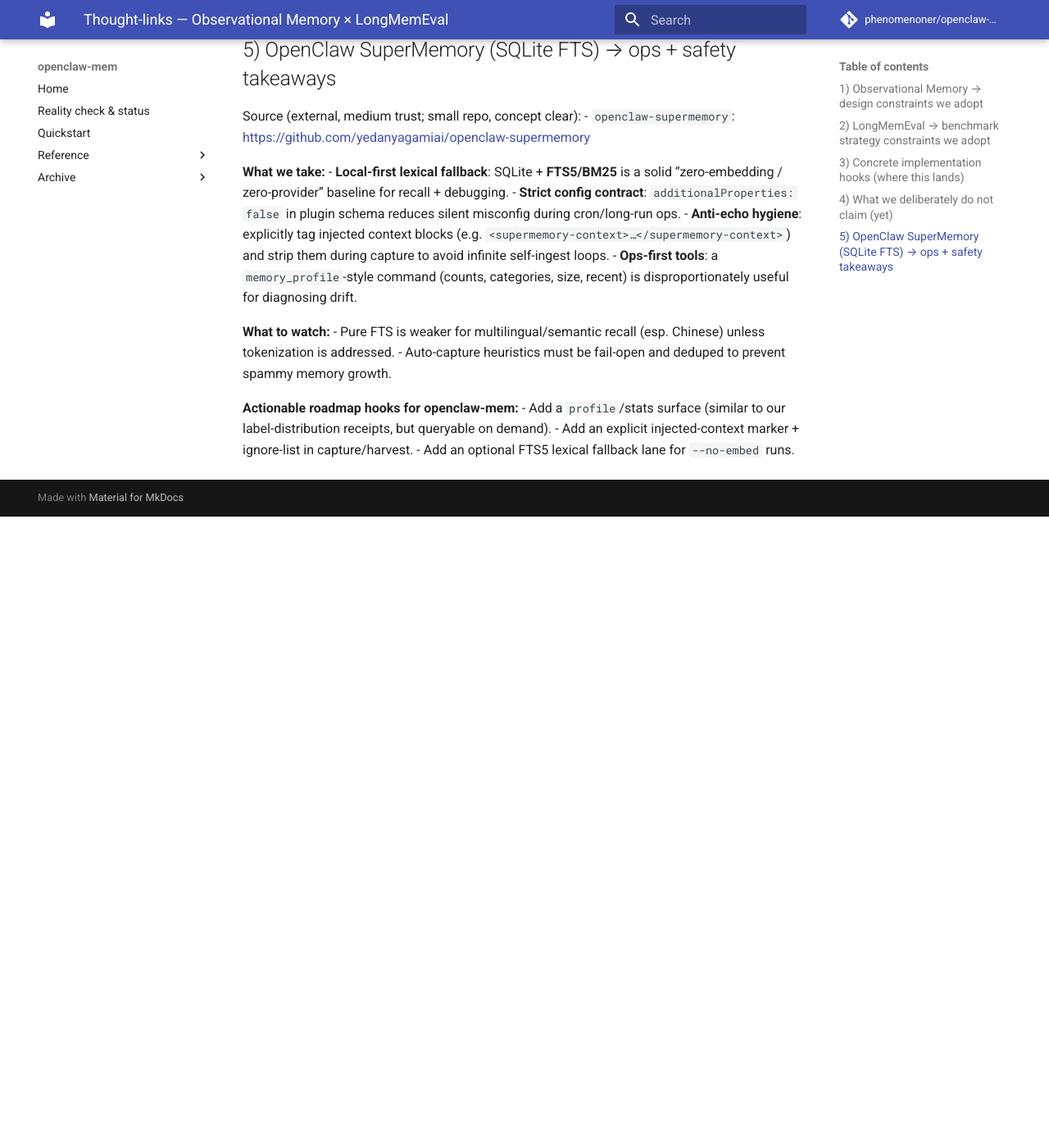
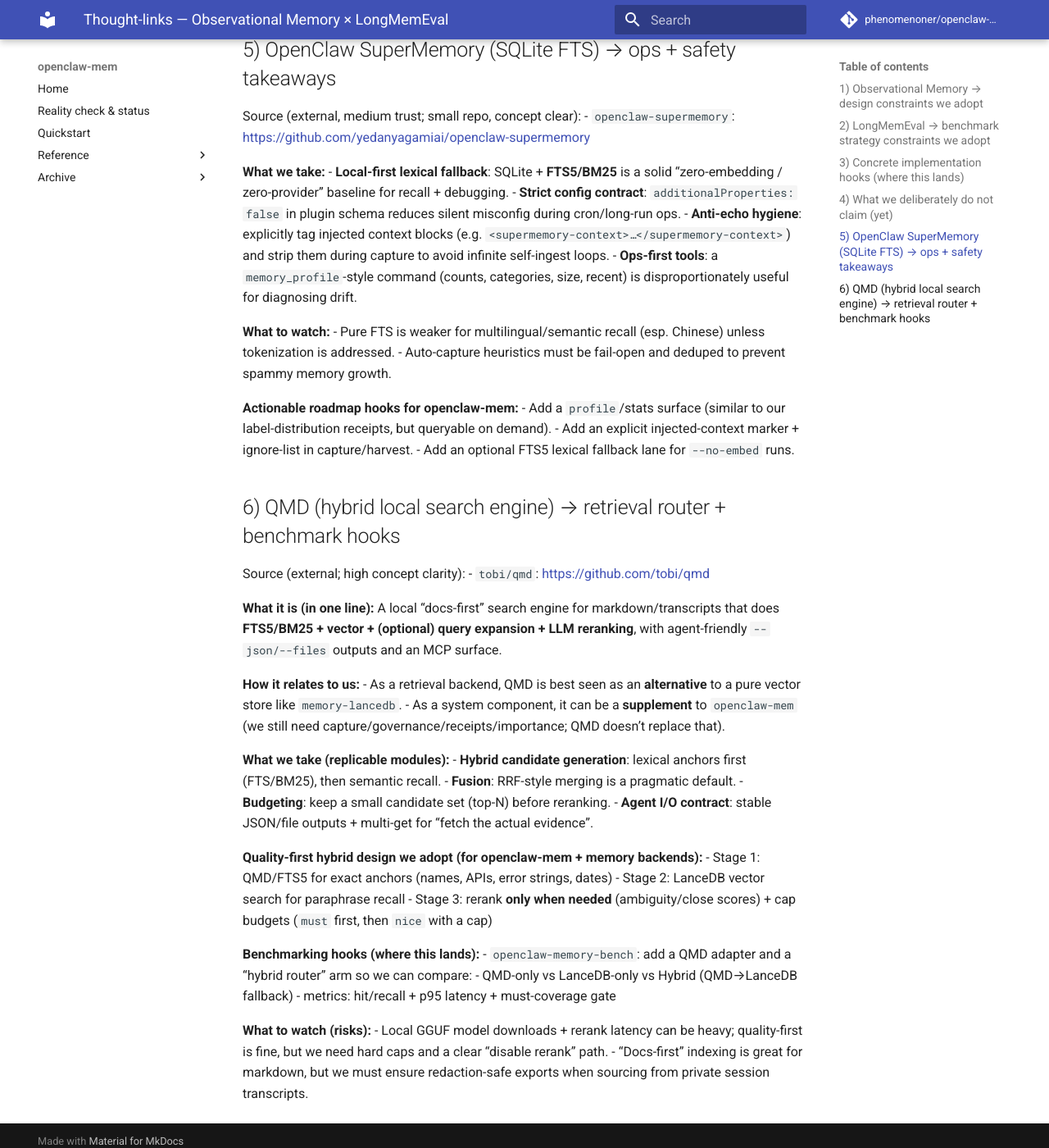
Before and after one commit to phenomenoner/openclaw-mem, an MkDocs documentation site: the page built from docs/thought-links.md, in a window 1280 px wide and 1400 px high, scrolled down 1564 px. Shown: the whole window at 82% size. Built offline with MkDocs 1.6.1 and Material for MkDocs 9.7.7, drawn with Linux system fonts in a browser that asks for light colours; comment, search, counter and statistics services are not loaded; before the commit the page ends 2194 px from its top, so only the background shows below that.

Commit message:
docs: add QMD hybrid retrieval thought-link + roadmap hooks

```diff
--- a/docs/thought-links.md
+++ b/docs/thought-links.md
@@ -74,3 +74,35 @@
 - Add a `profile`/stats surface (similar to our label-distribution receipts, but queryable on demand).
 - Add an explicit injected-context marker + ignore-list in capture/harvest.
 - Add an optional FTS5 lexical fallback lane for `--no-embed` runs.
+
+## 6) QMD (hybrid local search engine) → retrieval router + benchmark hooks
+
+Source (external; high concept clarity):
+- `tobi/qmd`: <https://github.com/tobi/qmd>
+
+**What it is (in one line):**
+A local “docs-first” search engine for markdown/transcripts that does **FTS5/BM25 + vector + (optional) query expansion + LLM reranking**, with agent-friendly `--json/--files` outputs and an MCP surface.
+
+**How it relates to us:**
+- As a retrieval backend, QMD is best seen as an **alternative** to a pure vector store like `memory-lancedb`.
+- As a system component, it can be a **supplement** to `openclaw-mem` (we still need capture/governance/receipts/importance; QMD doesn’t replace that).
+
+**What we take (replicable modules):**
+- **Hybrid candidate generation**: lexical anchors first (FTS/BM25), then semantic recall.
+- **Fusion**: RRF-style merging is a pragmatic default.
+- **Budgeting**: keep a small candidate set (top-N) before reranking.
+- **Agent I/O contract**: stable JSON/file outputs + multi-get for “fetch the actual evidence”.
+
+**Quality-first hybrid design we adopt (for openclaw-mem + memory backends):**
+- Stage 1: QMD/FTS5 for exact anchors (names, APIs, error strings, dates)
+- Stage 2: LanceDB vector search for paraphrase recall
+- Stage 3: rerank **only when needed** (ambiguity/close scores) + cap budgets (`must` first, then `nice` with a cap)
+
+**Benchmarking hooks (where this lands):**
+- `openclaw-memory-bench`: add a QMD adapter and a “hybrid router” arm so we can compare:
+  - QMD-only vs LanceDB-only vs Hybrid (QMD→LanceDB fallback)
+  - metrics: hit/recall + p95 latency + must-coverage gate
+
+**What to watch (risks):**
+- Local GGUF model downloads + rerank latency can be heavy; quality-first is fine, but we need hard caps and a clear “disable rerank” path.
+- “Docs-first” indexing is great for markdown, but we must ensure redaction-safe exports when sourcing from private session transcripts.
```
Also changed, not shown: docs/roadmap.md (+13 -0 lines).
